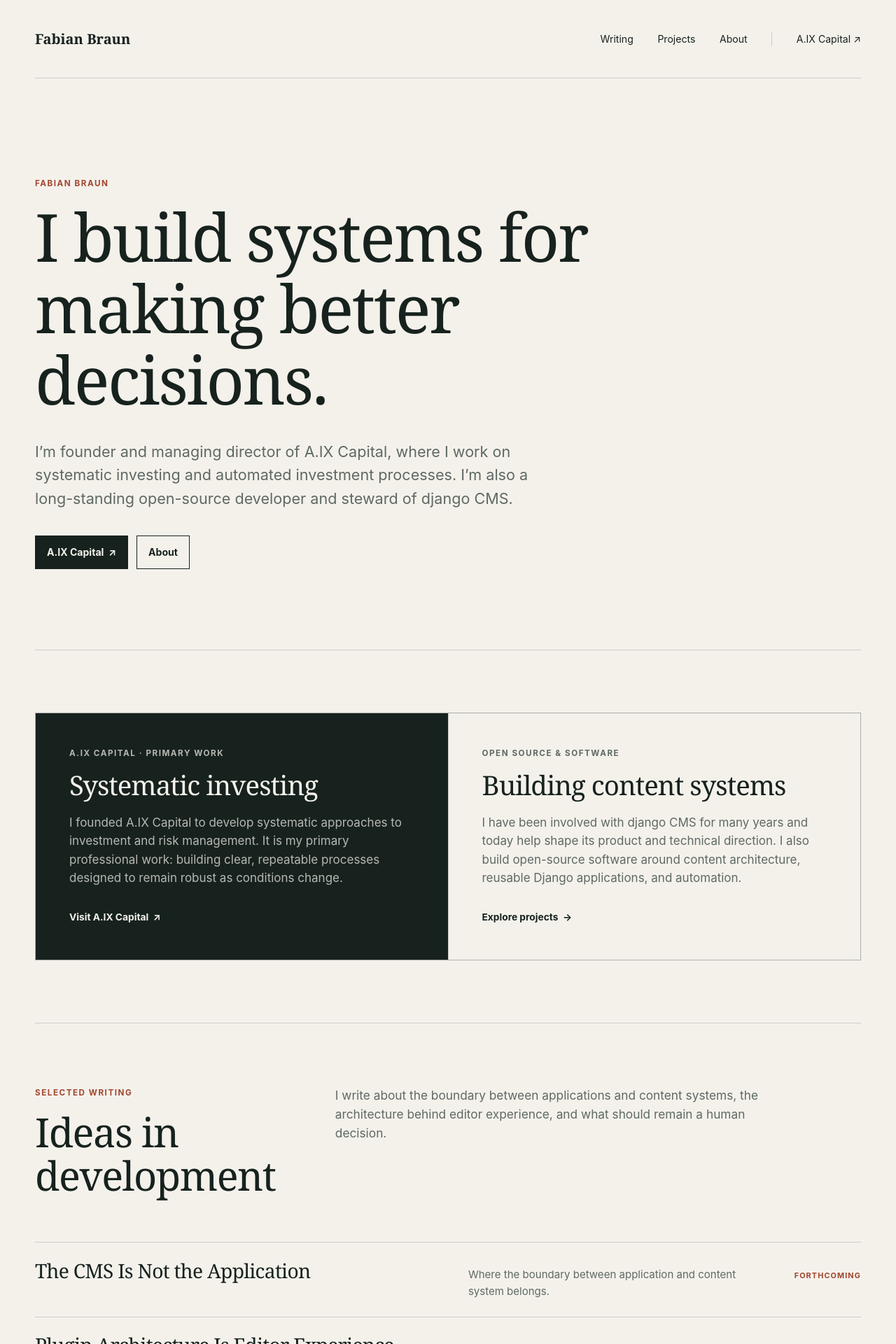
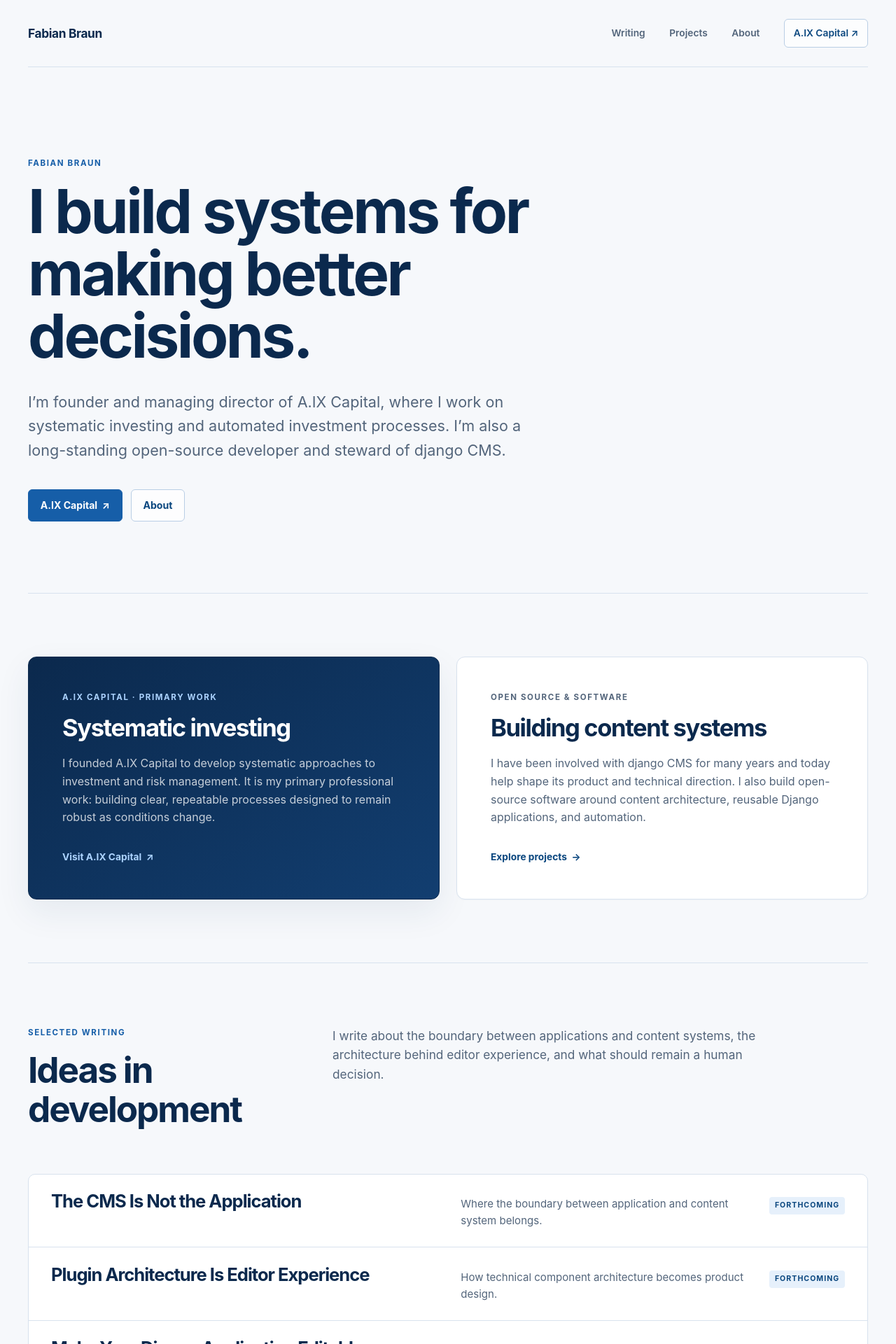
Before and after one commit to fsbraun/fsbraun.github.io, a Jekyll site: the page built from index.md, in a window 1280 px wide. Shown: the top 1920 px of the page at 70% size. Built offline with Jekyll 4.4.1, drawn with Linux system fonts in a browser that asks for light colours.

Commit message:
Create clear blue visual theme

```diff
--- a/_layouts/default.html
+++ b/_layouts/default.html
@@ -4,7 +4,7 @@
     <meta charset="utf-8">
     <meta name="viewport" content="width=device-width, initial-scale=1">
     <meta name="description" content="{{ page.description | default: site.description | escape }}">
-    <meta name="theme-color" content="#f4f1eb">
+    <meta name="theme-color" content="#f6f8fb">
     <meta property="og:title" content="{% if page.title %}{{ page.title | escape }} · {% endif %}{{ site.title | escape }}">
     <meta property="og:description" content="{{ page.description | default: site.description | escape }}">
     <meta property="og:type" content="{% if page.layout == 'post' %}article{% else %}website{% endif %}">
--- a/assets/css/style.css
+++ b/assets/css/style.css
@@ -1,11 +1,16 @@
 :root {
-  --paper: #f4f1eb;
-  --paper-deep: #e8e2d8;
-  --ink: #17221e;
-  --muted: #5f6963;
-  --accent: #a2462e;
-  --line: rgba(23, 34, 30, 0.18);
-  --max-width: 1180px;
+  --paper: #f6f8fb;
+  --paper-deep: #eaf0f7;
+  --surface: #ffffff;
+  --ink: #10233f;
+  --muted: #53657b;
+  --accent: #165ea8;
+  --accent-strong: #0b477f;
+  --accent-soft: #e6f0fb;
+  --navy: #0b294d;
+  --line: #d8e2ee;
+  --shadow: 0 18px 48px rgba(24, 59, 96, 0.08);
+  --max-width: 1200px;
 }
 
 * {
@@ -20,21 +25,33 @@ body {
   margin: 0;
   background: var(--paper);
   color: var(--ink);
-  font-family: Inter, ui-sans-serif, -apple-system, BlinkMacSystemFont, "Segoe UI", sans-serif;
-  font-size: 17px;
-  line-height: 1.55;
+  font-family: Inter, ui-sans-serif, -apple-system, BlinkMacSystemFont, "Segoe UI", Roboto, sans-serif;
+  font-size: 16px;
+  line-height: 1.6;
+  font-feature-settings: "kern" 1, "liga" 1;
   -webkit-font-smoothing: antialiased;
+}
+
+::selection {
+  background: #cfe3fa;
+  color: var(--navy);
 }
 
 a {
   color: inherit;
-  text-decoration-color: rgba(162, 70, 46, 0.48);
-  text-decoration-thickness: 1px;
+  text-decoration-color: rgba(22, 94, 168, 0.45);
+  text-decoration-thickness: 1.5px;
   text-underline-offset: 0.18em;
 }
 
 a:hover {
   color: var(--accent);
+}
+
+a:focus-visible,
+button:focus-visible {
+  outline: 3px solid rgba(22, 94, 168, 0.28);
+  outline-offset: 4px;
 }
 
 .skip-link {
@@ -43,8 +60,9 @@ a:hover {
   top: -5rem;
   z-index: 10;
   padding: 0.65rem 0.9rem;
-  background: var(--ink);
-  color: var(--paper);
+  background: var(--navy);
+  color: #fff;
+  border-radius: 6px;
 }
 
 .skip-link:focus {
@@ -57,7 +75,7 @@ a:hover {
 }
 
 .site-header {
-  min-height: 112px;
+  min-height: 96px;
   display: flex;
   align-items: center;
   justify-content: space-between;
@@ -65,9 +83,10 @@ a:hover {
 }
 
 .wordmark {
-  font-family: Georgia, "Times New Roman", serif;
-  font-size: 1.25rem;
-  font-weight: 700;
+  color: var(--navy);
+  font-size: 1.08rem;
+  font-weight: 720;
+  letter-spacing: -0.02em;
   text-decoration: none;
 }
 
@@ -75,20 +94,30 @@ a:hover {
   display: flex;
   align-items: center;
   gap: clamp(1rem, 2.7vw, 2.25rem);
-  font-size: 0.88rem;
+  color: var(--muted);
+  font-size: 0.86rem;
+  font-weight: 560;
 }
 
 .site-nav a {
   text-decoration: none;
 }
 
+.site-nav a:not(.external-link):hover {
+  color: var(--navy);
+}
+
 .site-nav a[aria-current="page"] {
-  color: var(--accent);
+  color: var(--navy);
+  box-shadow: inset 0 -2px var(--accent);
 }
 
 .site-nav .external-link {
-  border-left: 1px solid var(--line);
-  padding-left: clamp(1rem, 2.7vw, 2.25rem);
+  padding: 0.55rem 0.8rem;
+  border: 1px solid #b9cee5;
+  border-radius: 6px;
+  color: var(--accent-strong);
+  background: rgba(255, 255, 255, 0.7);
 }
 
 main {
@@ -96,15 +125,15 @@ main {
 }
 
 .hero {
-  padding: clamp(5rem, 11vw, 10rem) 0 clamp(4.5rem, 9vw, 8rem);
+  padding: clamp(5rem, 10vw, 9rem) 0 clamp(4.5rem, 8vw, 7rem);
 }
 
 .eyebrow {
   margin: 0 0 1rem;
   color: var(--accent);
-  font-size: 0.73rem;
-  font-weight: 700;
-  letter-spacing: 0.13em;
+  font-size: 0.72rem;
+  font-weight: 750;
+  letter-spacing: 0.14em;
   text-transform: uppercase;
 }
 
@@ -118,21 +147,24 @@ p {
 h1,
 h2,
 h3 {
-  font-family: Georgia, "Times New Roman", serif;
-  font-weight: 500;
-  line-height: 1.08;
-  letter-spacing: -0.025em;
+  font-family: inherit;
+  font-weight: 650;
+  line-height: 1.1;
+  letter-spacing: -0.04em;
 }
 
 .hero h1 {
-  max-width: 900px;
-  margin-bottom: 2.2rem;
-  font-size: clamp(3.2rem, 7.4vw, 6.8rem);
+  max-width: 960px;
+  margin-bottom: 2rem;
+  color: var(--navy);
+  font-size: clamp(3rem, 6.8vw, 6.2rem);
+  font-weight: 680;
+  line-height: 1.02;
 }
 
 .hero-intro {
-  max-width: 760px;
-  margin-bottom: 2.2rem;
+  max-width: 730px;
+  margin-bottom: 2.4rem;
   color: var(--muted);
   font-size: clamp(1.08rem, 1.7vw, 1.35rem);
 }
@@ -147,22 +179,26 @@ h3 {
   display: inline-flex;
   align-items: center;
   justify-content: center;
-  min-height: 48px;
-  padding: 0.65rem 1rem;
-  border: 1px solid var(--ink);
+  min-height: 46px;
+  padding: 0.65rem 1.05rem;
+  border: 1px solid #b9cee5;
+  border-radius: 6px;
+  background: rgba(255, 255, 255, 0.75);
+  color: var(--accent-strong);
   text-decoration: none;
   font-size: 0.88rem;
   font-weight: 650;
 }
 
 .button.primary {
-  background: var(--ink);
-  color: var(--paper);
+  border-color: var(--accent);
+  background: var(--accent);
+  color: #fff;
 }
 
 .button:hover {
-  background: var(--accent);
-  border-color: var(--accent);
+  background: var(--accent-strong);
+  border-color: var(--accent-strong);
   color: #fff;
 }
 
@@ -185,7 +221,8 @@ h3 {
 .section-heading h2,
 .page-heading h1 {
   margin-bottom: 0;
-  font-size: clamp(2.25rem, 4.5vw, 4rem);
+  color: var(--navy);
+  font-size: clamp(2.2rem, 4vw, 3.7rem);
 }
 
 .section-heading p:last-child,
@@ -200,9 +237,7 @@ h3 {
 .project-grid {
   display: grid;
   grid-template-columns: repeat(2, minmax(0, 1fr));
-  gap: 1px;
-  background: var(--line);
-  border: 1px solid var(--line);
+  gap: clamp(1rem, 2vw, 1.5rem);
 }
 
 .identity-card,
@@ -210,19 +245,29 @@ h3 {
 .project-card {
   min-height: 290px;
   padding: clamp(1.6rem, 4vw, 3rem);
-  background: var(--paper);
+  border: 1px solid var(--line);
+  border-radius: 12px;
+  background: var(--surface);
+  box-shadow: 0 1px 2px rgba(24, 59, 96, 0.03);
 }
 
 .identity-card.primary {
-  background: var(--ink);
-  color: var(--paper);
+  border-color: var(--navy);
+  background: linear-gradient(145deg, #0b294d 0%, #123e70 100%);
+  color: #fff;
+  box-shadow: var(--shadow);
 }
 
 .identity-card h2,
 .work-card h3,
 .project-card h2 {
   margin-bottom: 1.2rem;
-  font-size: clamp(1.7rem, 3vw, 2.7rem);
+  color: var(--navy);
+  font-size: clamp(1.65rem, 2.7vw, 2.5rem);
+}
+
+.identity-card.primary h2 {
+  color: #fff;
 }
 
 .identity-card p,
@@ -233,19 +278,28 @@ h3 {
 }
 
 .identity-card.primary p {
-  color: rgba(244, 241, 235, 0.72);
+  color: rgba(255, 255, 255, 0.76);
+}
+
+.identity-card.primary .eyebrow,
+.identity-card.primary .text-link {
+  color: #acd3ff;
 }
 
 .text-link {
   display: inline-block;
   margin-top: 1rem;
   font-size: 0.86rem;
-  font-weight: 700;
+  color: var(--accent-strong);
+  font-weight: 680;
   text-decoration: none;
 }
 
 .writing-list {
-  border-top: 1px solid var(--line);
+  overflow: hidden;
+  border: 1px solid var(--line);
+  border-radius: 10px;
+  background: var(--surface);
 }
 
 .writing-item {
@@ -253,13 +307,18 @@ h3 {
   grid-template-columns: minmax(0, 1.15fr) minmax(250px, 0.85fr) auto;
   gap: 2rem;
   align-items: baseline;
-  padding: 1.55rem 0;
+  padding: 1.55rem clamp(1.25rem, 2.5vw, 2rem);
   border-bottom: 1px solid var(--line);
+}
+
+.writing-item:last-child {
+  border-bottom: 0;
 }
 
 .writing-item h3 {
   margin: 0;
-  font-size: clamp(1.3rem, 2.2vw, 1.85rem);
+  color: var(--navy);
+  font-size: clamp(1.25rem, 2vw, 1.75rem);
 }
 
 .writing-item p {
@@ -270,8 +329,11 @@ h3 {
 
 .status {
   white-space: nowrap;
-  color: var(--accent);
-  font-size: 0.68rem;
+  padding: 0.25rem 0.48rem;
+  border-radius: 4px;
+  background: var(--accent-soft);
+  color: var(--accent-strong);
+  font-size: 0.66rem;
   font-weight: 700;
   letter-spacing: 0.1em;
   text-transform: uppercase;
@@ -280,9 +342,12 @@ h3 {
 .topics {
   max-width: 880px;
   margin: 0;
-  font-family: Georgia, "Times New Roman", serif;
-  font-size: clamp(1.8rem, 4.2vw, 3.7rem);
-  line-height: 1.22;
+  color: var(--navy);
+  font-family: inherit;
+  font-size: clamp(1.75rem, 3.7vw, 3.3rem);
+  font-weight: 600;
+  line-height: 1.25;
+  letter-spacing: -0.035em;
 }
 
 .topics span:not(:last-child)::after {
@@ -303,6 +368,7 @@ h3 {
 }
 
 .category-section h2 {
+  color: var(--navy);
   font-size: clamp(1.6rem, 2.6vw, 2.2rem);
 }
 
@@ -313,7 +379,8 @@ h3 {
 
 .idea h3 {
   margin-bottom: 0.55rem;
-  font-size: clamp(1.4rem, 2.5vw, 2rem);
+  color: var(--navy);
+  font-size: clamp(1.35rem, 2.3vw, 1.9rem);
 }
 
 .idea p {
@@ -325,6 +392,13 @@ h3 {
 .project-card {
   display: flex;
   flex-direction: column;
+  transition: border-color 160ms ease, box-shadow 160ms ease, transform 160ms ease;
+}
+
+.project-card:hover {
+  border-color: #adc6e0;
+  box-shadow: 0 12px 32px rgba(24, 59, 96, 0.08);
+  transform: translateY(-2px);
 }
 
 .project-card .project-links {
@@ -359,6 +433,7 @@ h3 {
 }
 
 .about-row h2 {
+  color: var(--navy);
   font-size: clamp(1.8rem, 3vw, 2.6rem);
 }
 
@@ -387,6 +462,7 @@ h3 {
 }
 
 .article-header h1 {
+  color: var(--navy);
   font-size: clamp(2.8rem, 6vw, 5rem);
 }
 
@@ -410,6 +486,10 @@ h3 {
   font-size: 2rem;
 }
 
+.prose a {
+  color: var(--accent-strong);
+}
+
 .prose p,
 .prose li {
   max-width: 68ch;
@@ -422,7 +502,7 @@ h3 {
   justify-content: space-between;
   border-top: 1px solid var(--line);
   color: var(--muted);
-  font-size: 0.78rem;
+  font-size: 0.8rem;
 }
 
 .site-footer p {
@@ -454,8 +534,7 @@ h3 {
   }
 
   .site-nav .external-link {
-    padding-left: 0;
-    border-left: 0;
+    padding: 0.35rem 0.5rem;
   }
 
   .section-heading,
@@ -495,4 +574,8 @@ h3 {
   html {
     scroll-behavior: auto;
   }
+
+  .project-card {
+    transition: none;
+  }
 }
```
Also changed, not shown: assets/favicon.svg, 1 other file.
